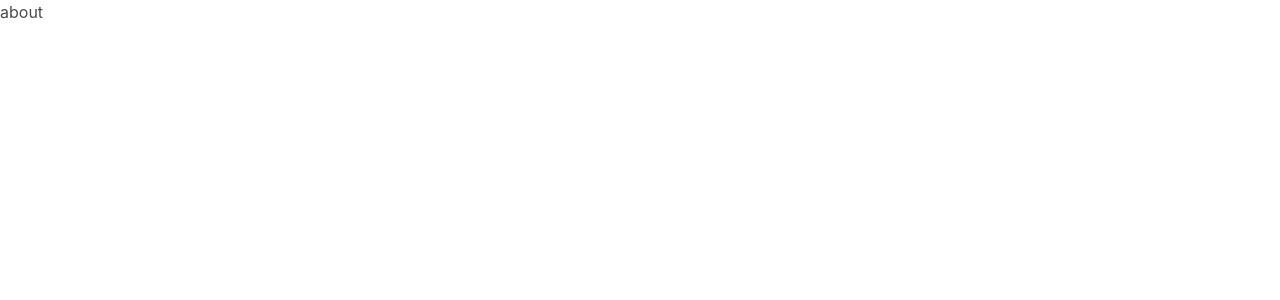
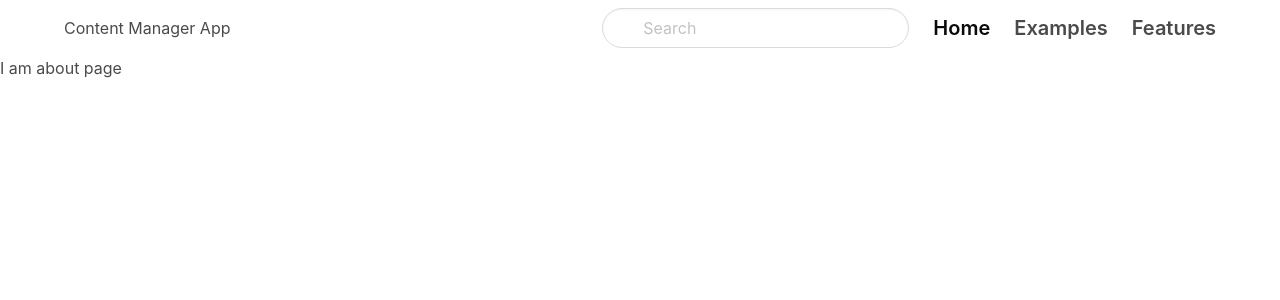
Before and after one commit to madeleineenberg/content-manager-app, a Next.js app: page /about in a window 1280 px wide. Shown: the top 300 px of the page. Built offline with nearby package versions, Linux system fonts and the light colour scheme.

Commit message:
add: layout

```diff
--- /dev/null
+++ b/components/Layout.js
@@ -0,0 +1,11 @@
+import React from 'react';
+import Navbar from 'components/Navbar';
+
+const Layout = ({ children }) => (
+  <>
+    <Navbar />
+    {children}
+  </>
+);
+
+export default Layout;
--- a/pages/about.js
+++ b/pages/about.js
@@ -1,3 +1,9 @@
+import Layout from 'components/Layout';
+
 export default function About() {
-  return <div>about</div>;
+  return (
+    <Layout>
+      <h1>I am about page</h1>
+    </Layout>
+  );
 }
```
